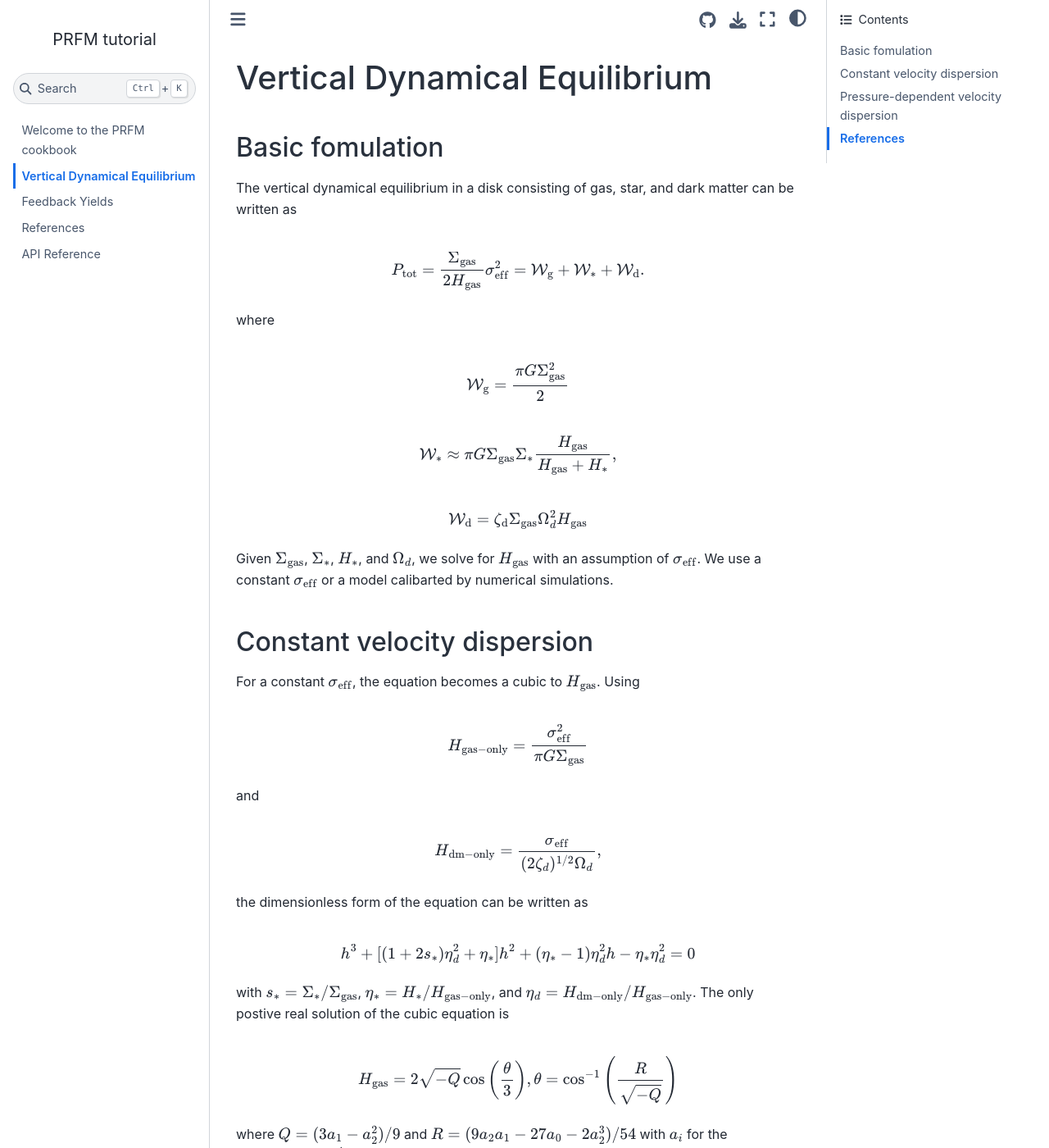
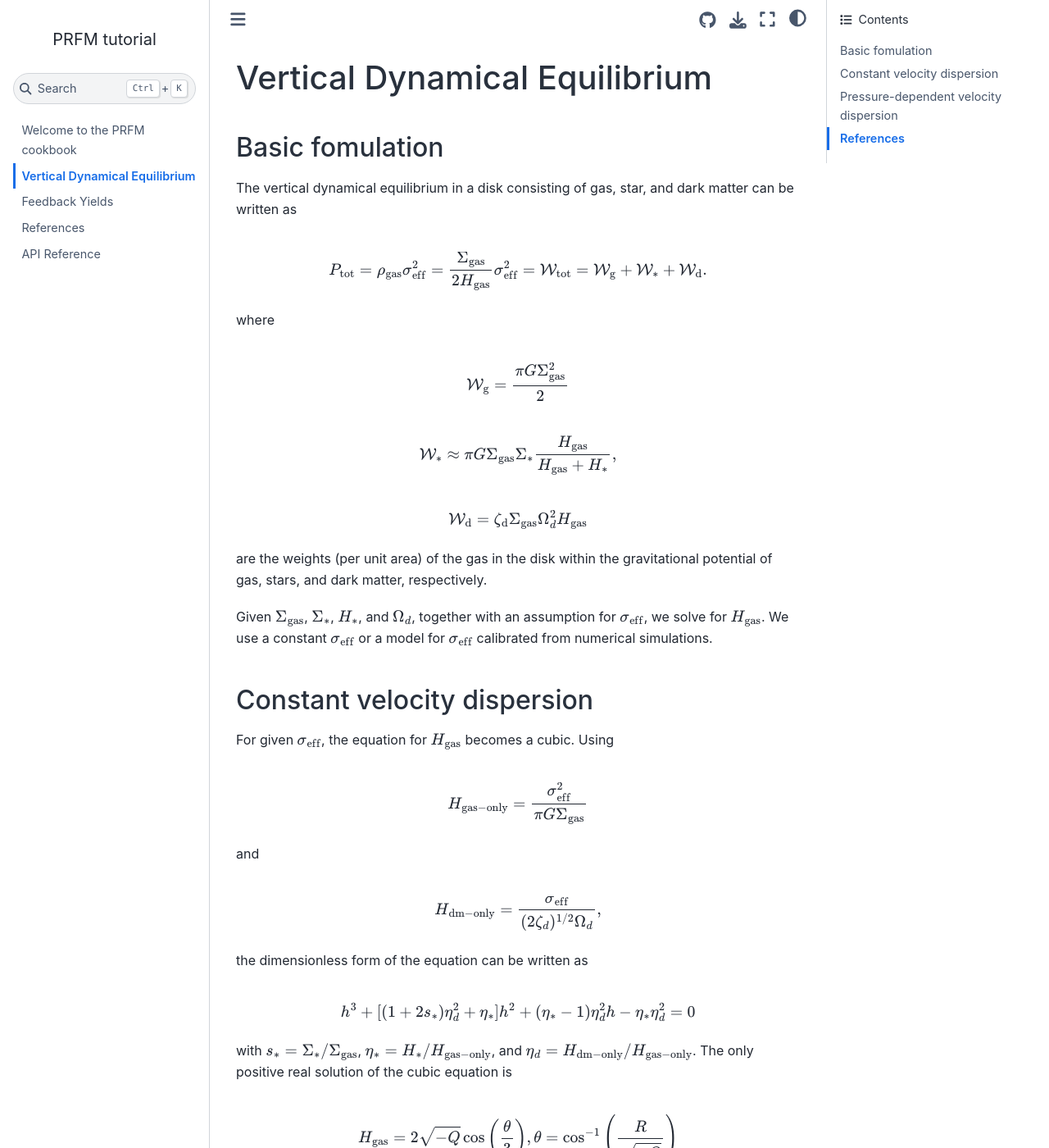
Before and after one commit to changgoo/PRFM, a Jupyter Book: the page built from book/vertical-de.md, in a window 1280 px wide and 1400 px high. Shown: the whole window at 82% size. Built offline with Jupyter Book 1.0.4 settings and Sphinx 7.4.7 and the Sphinx Book theme 1.1.4, drawn with Linux system fonts in a browser that asks for light colours; pages that are not in the unit, such as notebooks, are missing from menus; cross-references to code outside the pages are shown as plain code; some of the changed text lies outside the part shown.

Commit message:
Update vertical-de.md

```diff
--- a/book/vertical-de.md
+++ b/book/vertical-de.md
@@ -5,8 +5,8 @@
 The vertical dynamical equilibrium in a disk consisting of gas, star, and dark matter can be written as
 
 $$
-  P_{\rm tot} = \frac{\Sigma_{\rm gas}}{2 H_{\rm gas}} \sigma_{\rm eff}^2
-  = {\cal W}_\mathrm{g} + {\cal W}_* + {\cal W}_\mathrm{d}.
+  P_{\rm tot} = \rho_{\rm gas} \sigma_{\rm eff}^2=\frac{\Sigma_{\rm gas}}{2 H_{\rm gas}} \sigma_{\rm eff}^2
+  = {\cal W}_\mathrm{tot}={\cal W}_\mathrm{g} + {\cal W}_* + {\cal W}_\mathrm{d}.
 $$
 
 where
@@ -23,11 +23,13 @@
 {\cal W}_\mathrm{d}  = \zeta_\mathrm{d} \Sigma_{\rm gas} \Omega_d^2 H_{\rm gas}
 $$
 
-Given $\Sigma_{\rm gas}$, $\Sigma_*$, $H_*$, and $\Omega_d$, we solve for $H_{\rm gas}$ with an assumption of $\sigma_{\rm eff}$.
-We use a constant $\sigma_{\rm eff}$ or a model calibarted by numerical simulations.
+are the weights (per unit area) of the gas in the disk within the gravitational potential of gas, stars, and dark matter, respectively.
+
+Given $\Sigma_{\rm gas}$, $\Sigma_*$, $H_*$, and $\Omega_d$, together with an assumption for $\sigma_{\rm eff}$, we solve for $H_{\rm gas}$.
+We use a constant $\sigma_{\rm eff}$ or a model for $\sigma_{\rm eff}$ calibrated from numerical simulations.
 
 ## Constant velocity dispersion
-For a constant $\sigma_{\rm eff}$, the equation becomes a cubic to $H_{\rm gas}$. Using
+For given $\sigma_{\rm eff}$, the equation for $H_{\rm gas}$ becomes a cubic. Using
 
 $$
 H_{\rm gas-only} = \frac{\sigma_{\rm eff}^2}{\pi G \Sigma_{\rm gas}}
@@ -47,7 +49,7 @@
 
 with
 $s_* = \Sigma_*/\Sigma_{\rm gas}$, $\eta_* = H_*/H_{\rm gas-only}$, and $\eta_d = H_{\rm dm-only}/H_{\rm gas-only}$.
-The only postive real solution of the cubic equation is
+The only positive real solution of the cubic equation is
 
 $$
 H_{\rm gas} = 2\sqrt{-Q}\cos\left(\frac{\theta}{3}\right), \theta = \cos^{-1}\left(\frac{R}{\sqrt{-Q}}\right)
@@ -58,7 +60,7 @@
 ## Pressure-dependent velocity dispersion
 We obtained $\sigma_{\rm eff}$ as a function of the total pressure calibrated in the TIGRESS-classic suite {cite}`2022ApJ...936..137O`.
 
-From the effective equation of state determined by the midplane pressure and density directly, we obtain
+From the effective equation of state in which a fit is obtained between measured midplane pressure and density, one can solve to obtain
 
 $$
 \sigma_{\rm eff} = 9.8{\rm km/s} P_4^{0.15}
@@ -67,13 +69,13 @@
 where $P_4\equiv(P_{\rm tot}/k_B\,10^4{\rm\,cm^{-3}\,K})$. Note that under the assumption of the vertical dynamical equilibrium,
 $P_{\rm tot}=W_{\rm tot}$.
 
-From the mass-weighted mean velocity dispersion, we have
+Alternatively, from the fit for the mass-weighted mean velocity dispersion in terms of pressure, we have
 
 $$
 \sigma_{\rm eff} = 12{\rm km/s} P_4^{0.22}
 $$
 
-Either case, we can first solve the cubic equation for a contant $\sigma_{\rm eff}$ to get $H_{\rm gas}$ and $P_{\rm tot}=W_{\rm tot}$. We update $\sigma_{\rm eff}$ with new $P_{\rm tot}$ and then solve for $H_{\rm gas}$ and $P_{\rm tot}$ again. We iteratively solve until $H_{\rm gas}$ is converged.
+In either case, we can first solve the cubic equation for a contant $\sigma_{\rm eff}$ to get $H_{\rm gas}$ and $P_{\rm tot}=W_{\rm tot}$. For the non-constant case, we then update $\sigma_{\rm eff}$ based on the new $P_{\rm tot}$ and then solve for $H_{\rm gas}$ and $P_{\rm tot}$ again. We iteratively solve until $H_{\rm gas}$ is converged.
 
 ## References
 
```
